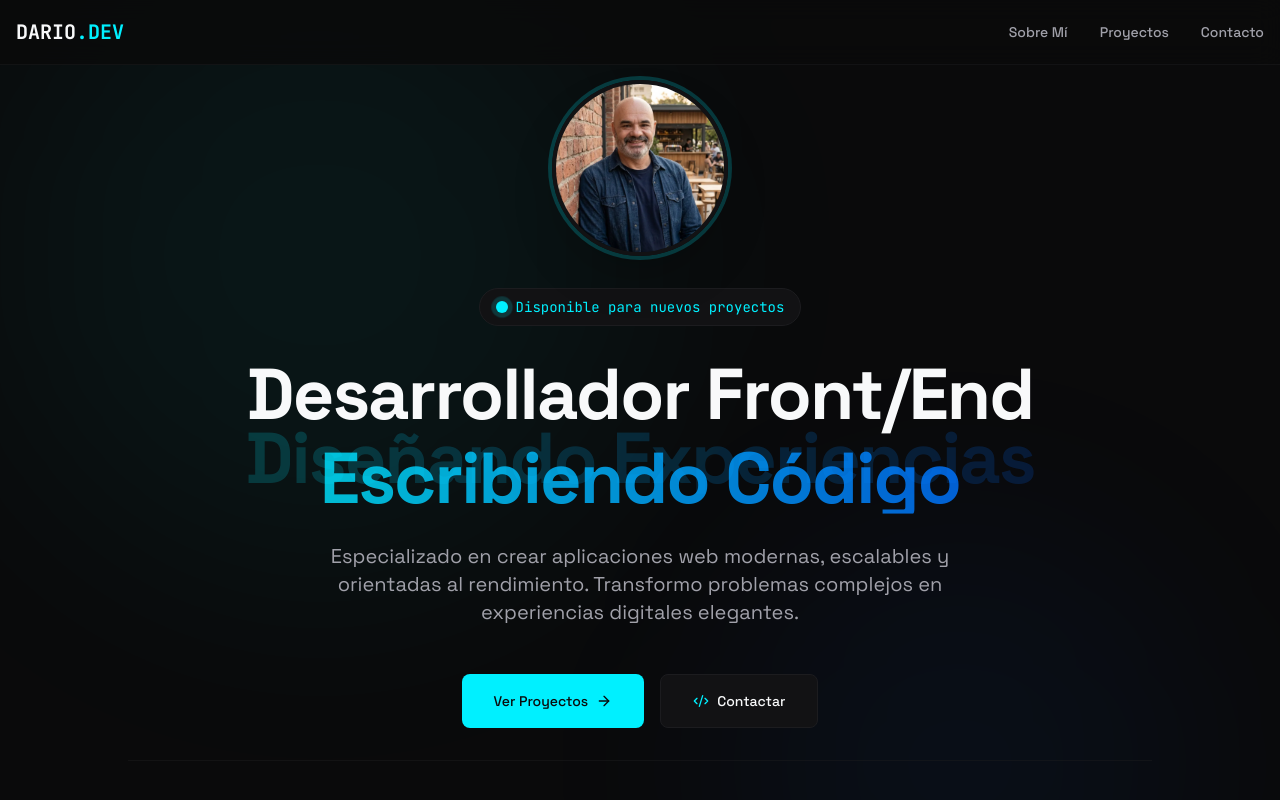
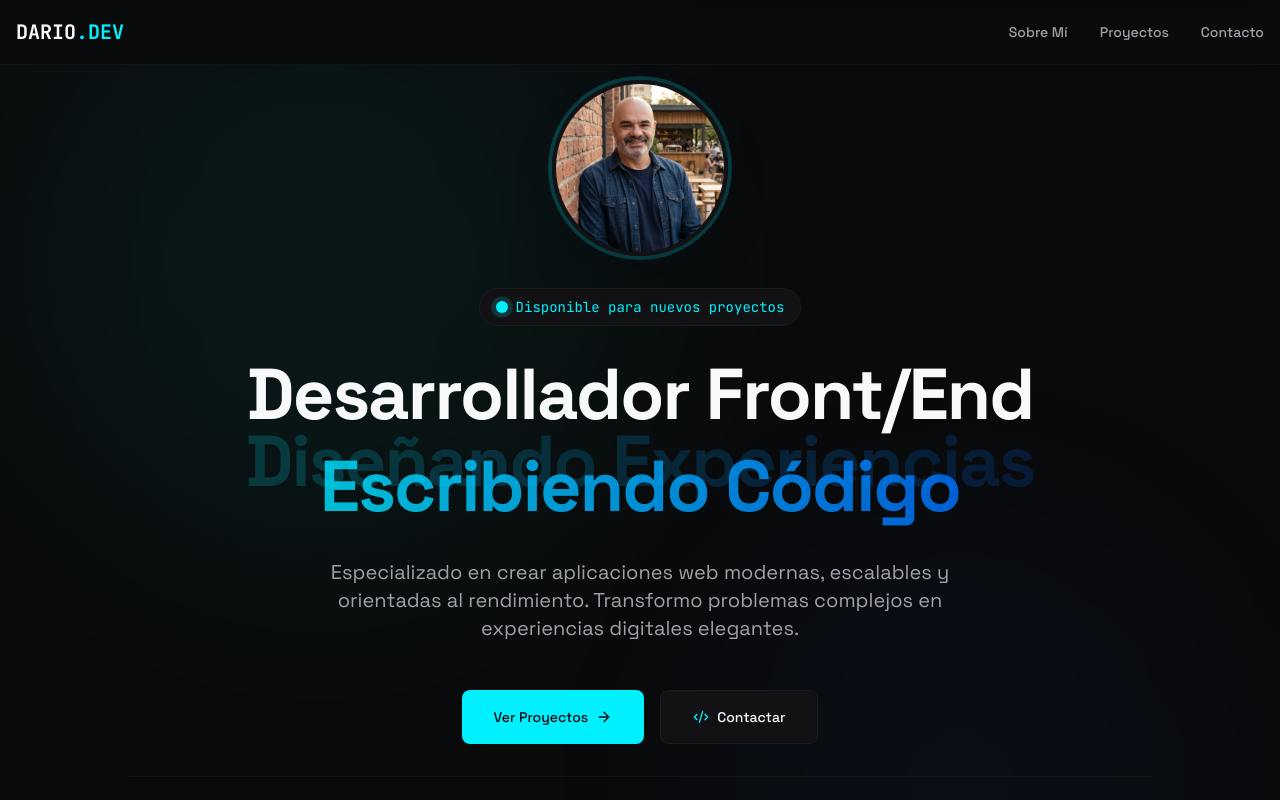
Before and after one commit to dariohidalgo/Porfolio, a React (Vite) app in the folder web/: page / in a window 1280 px wide. Shown: the top 800 px of the page. Built offline with nearby package versions, Linux system fonts and the light colour scheme.

Commit message:
arreglos de titulo en hero

```diff
--- a/web/src/components/Hero.jsx
+++ b/web/src/components/Hero.jsx
@@ -65,15 +65,15 @@ export default function Hero() {
                         className="text-5xl md:text-7xl font-bold tracking-tight text-textMain"
                     >
                         Desarrollador Front/End <br className="hidden md:block" />
-                        <span className="inline-grid pt-2">
+                        <span className="inline-grid pt-4">
                             <AnimatePresence>
                                 <motion.span
                                     key={titleIndex}
-                                    initial={{ opacity: 0, y: 20 }}
+                                    initial={{ opacity: 0, y: 25 }}
                                     animate={{ opacity: 1, y: 0 }}
-                                    exit={{ opacity: 0, y: -20 }}
+                                    exit={{ opacity: 0, y: -25 }}
                                     transition={{ duration: 0.5 }}
-                                    className="text-transparent bg-clip-text bg-gradient-to-r from-primary to-secondary col-start-1 row-start-1"
+                                    className="text-transparent bg-clip-text bg-gradient-to-r from-primary to-secondary col-start-1 row-start-1 h-28 md:h-20"
                                 >
                                     {titles[titleIndex]}
                                 </motion.span>
```
